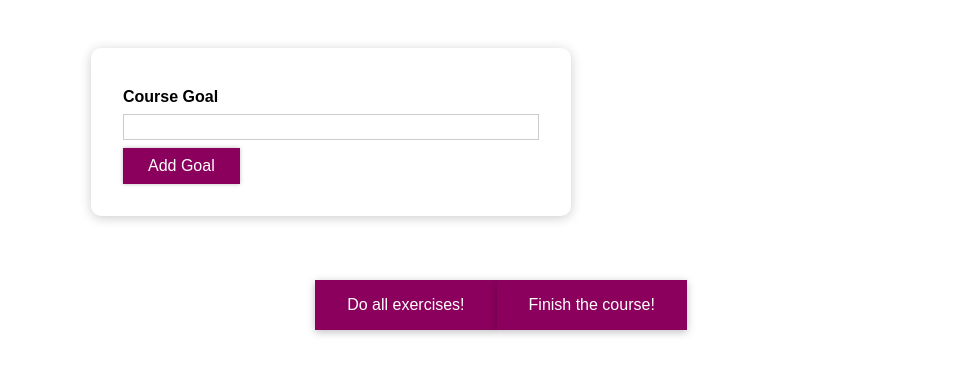
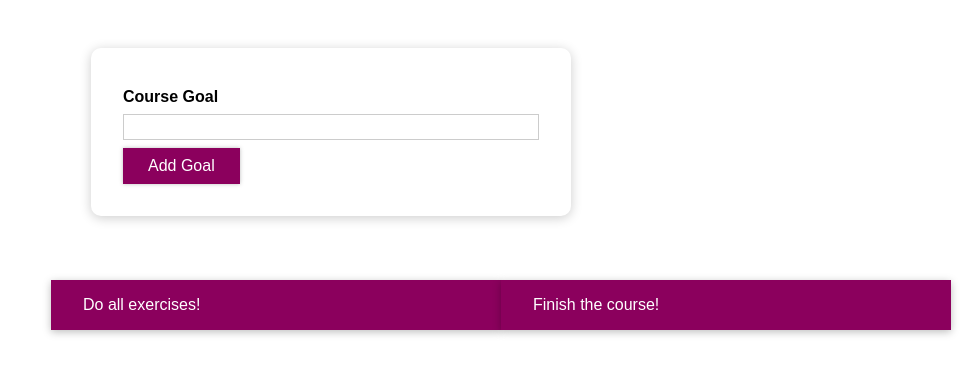
Before and after one commit to Miaash/Styled-Component-Practice, a React (Create React App) app: page / in a window 1280 px wide. Shown: the top 374 px of the page, without its empty margins (309-1280 px from the left). Built offline with nearby package versions, Linux system fonts and the light colour scheme.

Commit message:
스타일 컴포넌트 적용

```diff
--- a/src/components/CourseGoals/CourseGoalItem/CourseGoalItem.js
+++ b/src/components/CourseGoals/CourseGoalItem/CourseGoalItem.js
@@ -1,7 +1,21 @@
 import React from 'react';
+import styled from 'styled-components';
+// import './CourseGoalItem.css';
 
-import './CourseGoalItem.css';
 
+const GoalItems = styled.li`
+  margin: 1rem 0;
+  background: #8b005d;
+  box-shadow: 0 2px 8px rgba(0, 0, 0, 0.26);
+  color: white;
+  padding: 1rem 2rem;
+  cursor: pointer;
+
+  @media (min-width: 768px) {
+    width : 900px;
+  }
+
+`
 const CourseGoalItem = props => {
   // const [deleteText, setDeleteText] = useState('');
 
@@ -11,9 +25,9 @@ const CourseGoalItem = props => {
   };
 
   return (
-    <li className="goal-item" onClick={deleteHandler}>
+    <GoalItems onClick={deleteHandler}>
       {props.children}
-    </li>
+    </GoalItems>
   );
 };
 
```
